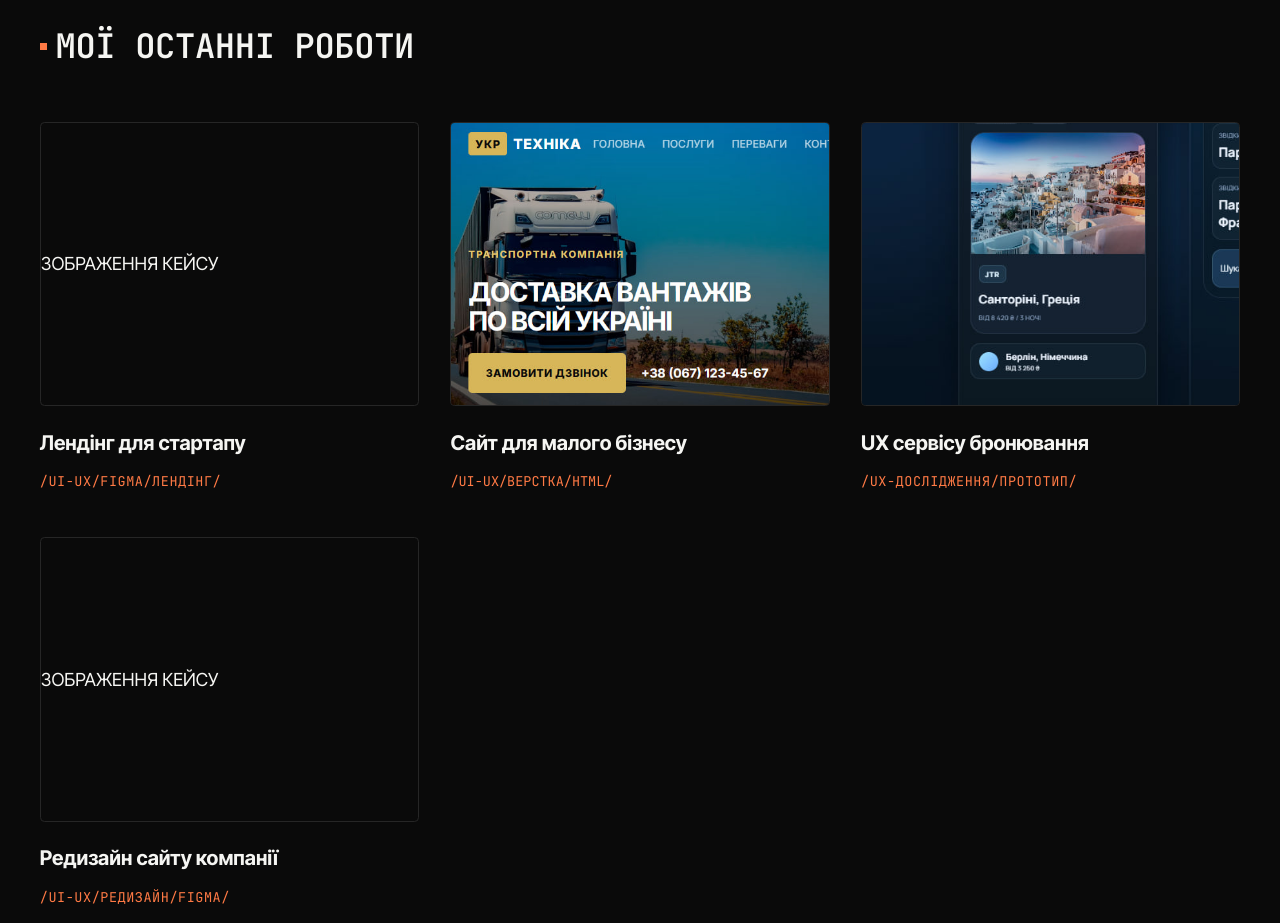
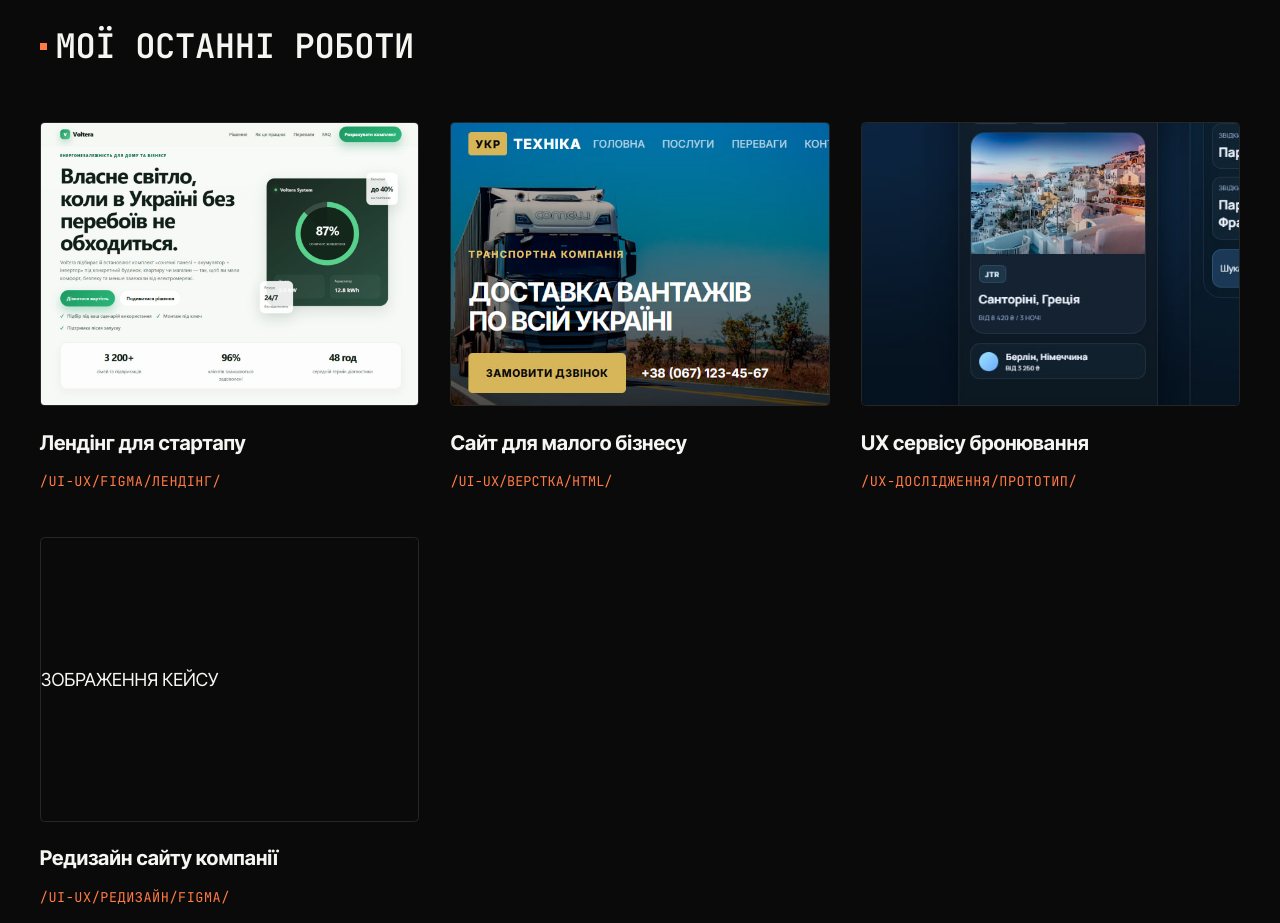
Before and after one commit to hash274/Portfolio, a plain HTML site: page index.html in a window 1280 px wide. Shown: the part 1140-2063 px from the top of the page. Drawn offline with Linux system fonts and the light colour scheme.

Commit message:
Add image to case cover button in index.html
Updated the case cover button to include an image.

```diff
--- a/index.html
+++ b/index.html
@@ -874,7 +874,7 @@ html[data-theme="light"] .gradient-blob { opacity: 0.55; mix-blend-mode: multipl
 
       <article class="case">
         <button class="case__cover case__open" type="button" aria-haspopup="dialog" aria-controls="case-modal">
-          <span data-i18n="case_cover_label">Зображення кейсу</span>
+          <img src="Лендінг.jpg" data-modal-src="Лендінг.png" alt="Лендінг для стартапу">
         </button>
         <h3 data-i18n="case1_title">Лендінг для стартапу</h3>
         <p class="case__tags" data-i18n="case1_tags">/UI-UX/FIGMA/ЛЕНДІНГ/</p>
```
